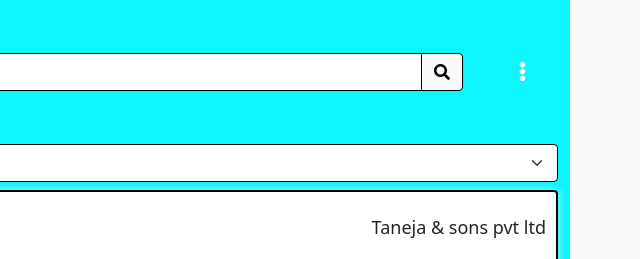
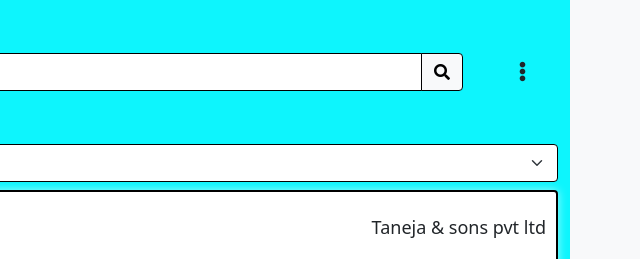
Before and after one commit to Shubhankar9069/webtech.github.io, a plain HTML site: page singleDetail.html in a window 1280 px wide. Shown: the top 259 px of the page, 640-1280 px from the left. Drawn offline with nearby package versions, Linux system fonts and the light colour scheme.

Commit message:
Update singleDetail.html

```diff
--- a/singleDetail.html
+++ b/singleDetail.html
@@ -33,7 +33,7 @@
                     </div>
                     <div class="col-1 align-items-center justify-content-center">
                         <div class="menuControl d-flex align-items-center justify-content-center h-100">
-                            <i class="fa fa-ellipsis-v text-white "></i>
+                            <i class="fa fa-ellipsis-v text-dark "></i>
                         </div>
                     </div>
                 </div>
```
